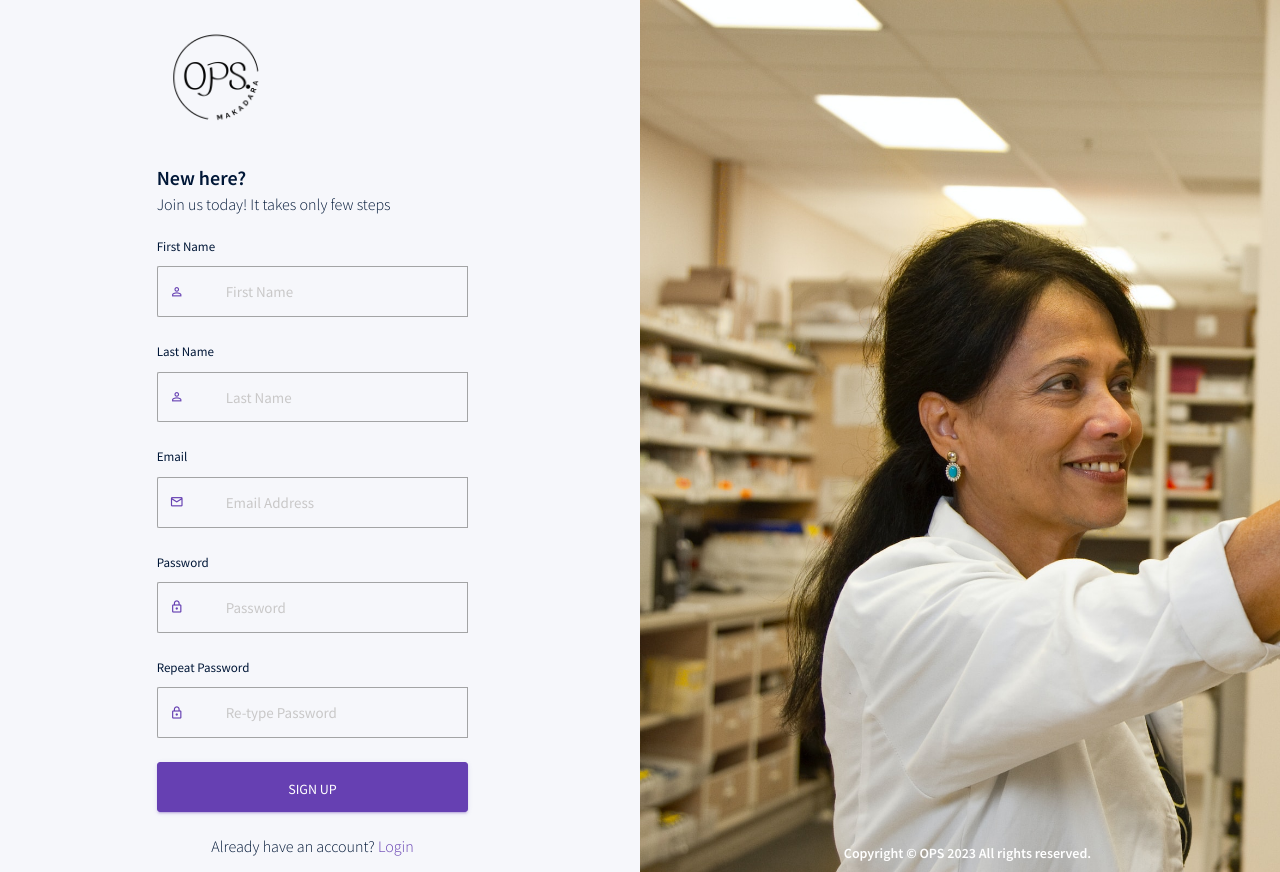
After one commit to antony-gilo/ops-dawa, a PHP site: page /register.php in a window 1280 px wide. The commit adds this page. Run offline with PHP 8.4, Linux system fonts and the light colour scheme.

Commit message:
Adding in the customer register and log in pages with fully functional backends.

```diff
--- /dev/null
+++ b/register.php
@@ -0,0 +1,124 @@
+<!DOCTYPE html>
+<html lang="en">
+
+<head>
+  <!-- Required meta tags -->
+  <meta charset="utf-8">
+  <meta name="viewport" content="width=device-width, initial-scale=1, shrink-to-fit=no">
+  <title>OPS | Register</title>
+  <!-- base:css -->
+  <link rel="stylesheet" href="admin/vendors/mdi/css/materialdesignicons.min.css">
+  <link rel="stylesheet" href="admin/vendors/css/vendor.bundle.base.css">
+  <!-- endinject -->
+  <!-- plugin css for this page -->
+  <!-- End plugin css for this page -->
+  <!-- inject:css -->
+  <link rel="stylesheet" href="admin/css/style.css">
+  <!-- endinject -->
+  <link rel="shortcut icon" href="admin/images/favicon.png" />
+</head>
+
+<body>
+  <div class="container-scroller d-flex">
+    <div class="container-fluid page-body-wrapper full-page-wrapper d-flex">
+      <div class="content-wrapper d-flex align-items-stretch auth auth-img-bg">
+        <div class="row flex-grow">
+          <div class="col-lg-6 d-flex align-items-center justify-content-center">
+            <div class="auth-form-transparent text-left p-3">
+              <div class="brand-logo">
+                <img src="admin/images/ops-logo.png" alt="logo"  style="width: 120px;">
+              </div>
+              <h4>New here?</h4>
+              <h6 class="font-weight-light">Join us today! It takes only few steps</h6>
+
+              <form class="pt-3" action="handlers/customer-register-handler.php" method="POST">
+                <div class="form-group">
+                  <label>First Name</label>
+                  <div class="input-group">
+                    <div class="input-group-prepend bg-transparent">
+                      <span class="input-group-text bg-transparent border-right-0">
+                        <i class="mdi mdi-account-outline text-primary"></i>
+                      </span>
+                    </div>
+                    <input type="text" class="form-control form-control-lg border-left-0" placeholder="First Name" name="f-name" required>
+                  </div>
+                </div>
+
+                <div class="form-group">
+                  <label>Last Name</label>
+                  <div class="input-group">
+                    <div class="input-group-prepend bg-transparent">
+                      <span class="input-group-text bg-transparent border-right-0">
+                        <i class="mdi mdi-account-outline text-primary"></i>
+                      </span>
+                    </div>
+                    <input type="text" class="form-control form-control-lg border-left-0" placeholder="Last Name" name="l-name" required>
+                  </div>
+                </div>
+
+                <div class="form-group">
+                  <label>Email</label>
+                  <div class="input-group">
+                    <div class="input-group-prepend bg-transparent">
+                      <span class="input-group-text bg-transparent border-right-0">
+                        <i class="mdi mdi-email-outline text-primary"></i>
+                      </span>
+                    </div>
+                    <input type="email" class="form-control form-control-lg border-left-0" placeholder="Email Address" name="email" required>
+                  </div>
+                </div>
+
+                <div class="form-group">
+                  <label>Password</label>
+                  <div class="input-group">
+                    <div class="input-group-prepend bg-transparent">
+                      <span class="input-group-text bg-transparent border-right-0">
+                        <i class="mdi mdi-lock-outline text-primary"></i>
+                      </span>
+                    </div>
+                    <input type="password" class="form-control form-control-lg border-left-0" id="exampleInputPassword" placeholder="Password" name="password" required>
+                  </div>
+                </div>
+
+                <div class="form-group">
+                  <label>Repeat Password</label>
+                  <div class="input-group">
+                    <div class="input-group-prepend bg-transparent">
+                      <span class="input-group-text bg-transparent border-right-0">
+                        <i class="mdi mdi-lock-outline text-primary"></i>
+                      </span>
+                    </div>
+                    <input type="password" class="form-control form-control-lg border-left-0" id="exampleInputPassword" placeholder="Re-type Password" name="repeat-password" required>
+                  </div>
+                </div>
+
+                <div class="mt-3">
+                <button type="submit" name="register-button" class="btn btn-block btn-primary btn-lg font-weight-medium auth-form-btn">SIGN UP</button>
+                </div>
+                <div class="text-center mt-4 font-weight-light">
+                  Already have an account? <a href="login.php" class="text-primary">Login</a>
+                </div>
+              </form>
+            </div>
+          </div>
+          <div class="col-lg-6 register-half-bg d-none d-lg-flex flex-row">
+          <p class="text-white font-weight-medium text-center flex-grow align-self-end">Copyright &copy; OPS 2023  All rights reserved.</p>
+          </div>
+        </div>
+      </div>
+      <!-- content-wrapper ends -->
+    </div>
+    <!-- page-body-wrapper ends -->
+  </div>
+  <!-- container-scroller -->
+  <!-- base:js -->
+  <script src="admin/vendors/js/vendor.bundle.base.js"></script>
+  <!-- endinject -->
+  <!-- inject:js -->
+  <script src="admin/js/off-canvas.js"></script>
+  <script src="admin/js/hoverable-collapse.js"></script>
+  <script src="admin/js/template.js"></script>
+  <!-- endinject -->
+</body>
+
+</html>
```
Also changed, not shown: handlers/customer-login-handler.php (added, +46 -0 lines), handlers/customer-register-handler.php (added, +43 -0 lines), index.php (+9 -1 lines), login.php (+97 -0 lines), logout.php (added, +7 -0 lines), partials/header.php (+9 -2 lines).
